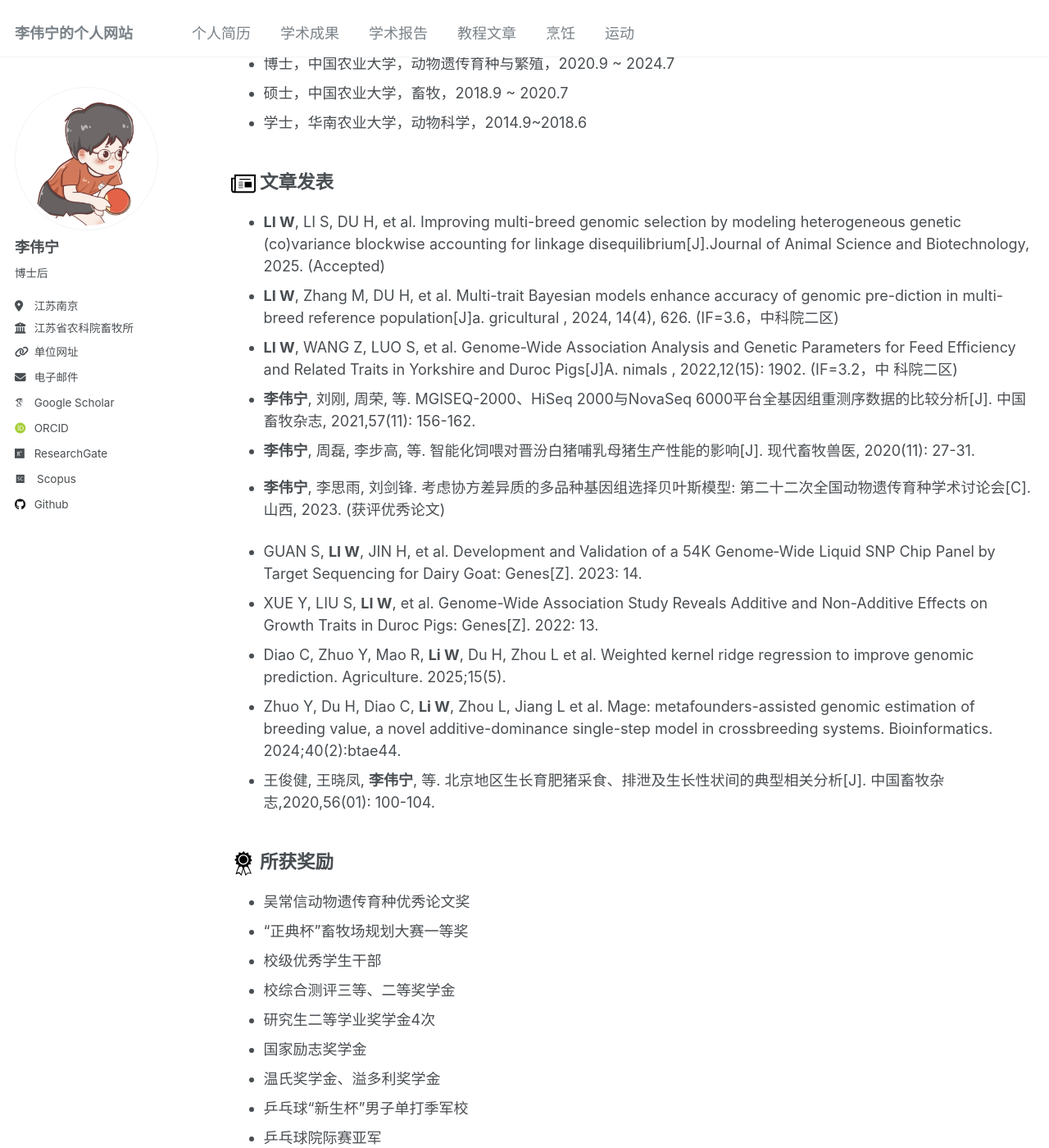
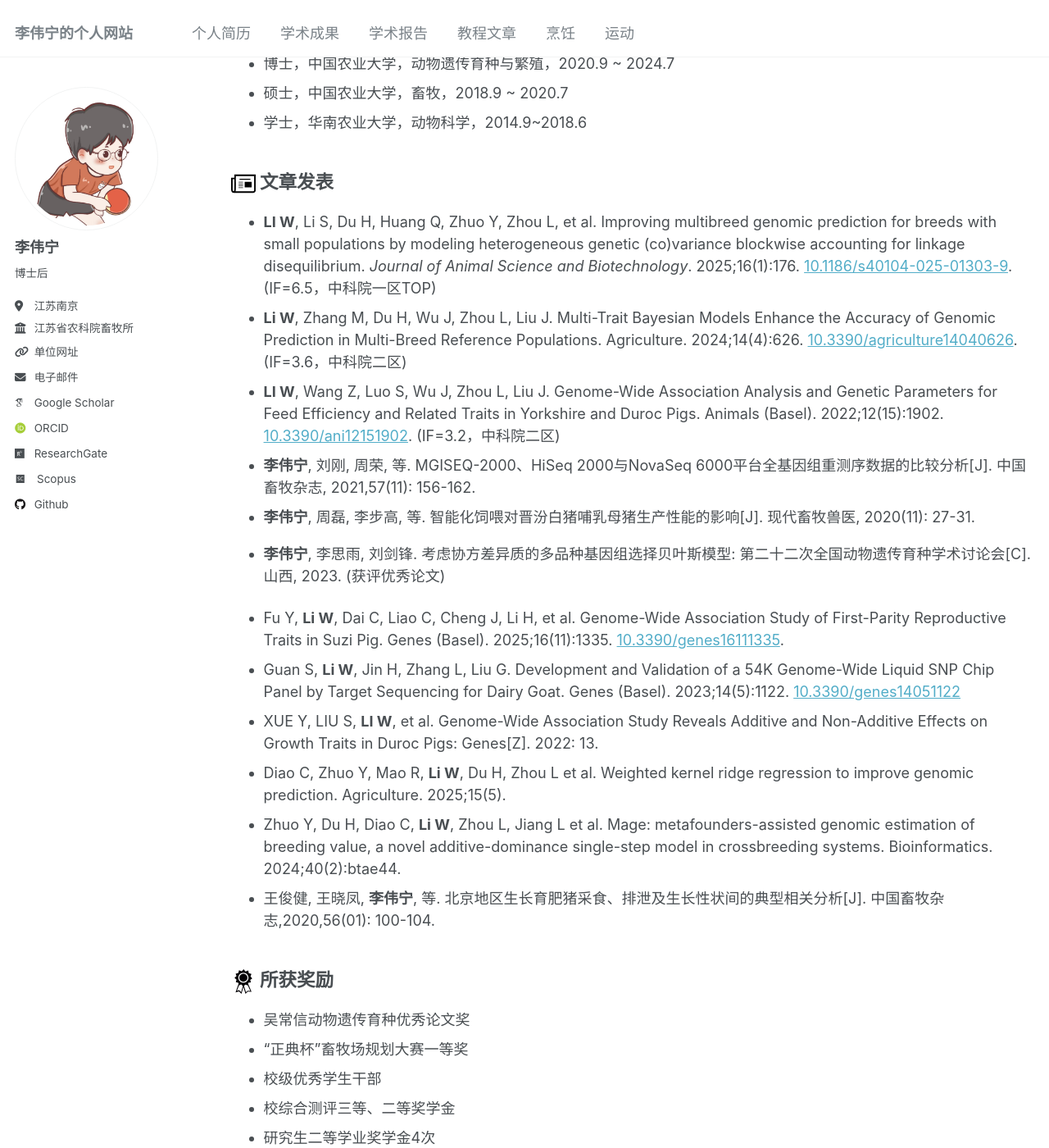
Before and after one commit to LiweiningMG/LiweiningMG.github.io, a Jekyll site: the page built from _pages/cv.md, in a window 1280 px wide and 1400 px high, scrolled down 607 px. Shown: the whole window at 82% size. Built offline with Jekyll 4.4.1, drawn with Linux system fonts in a browser that asks for light colours; some web fonts are replaced.

Commit message:
Update publication list and formatting in cv.md

```diff
--- a/_pages/cv.md
+++ b/_pages/cv.md
@@ -50,15 +50,15 @@ redirect_from:
 
 ## <img src="/images/paper-publications.svg" width="30px"> 文章发表
 
-- **LI W**, LI S, DU H, et al. Improving multi-breed genomic selection by modeling heterogeneous genetic (co)variance blockwise accounting for linkage disequilibrium[J].Journal of Animal Science and Biotechnology, 2025. (Accepted)
-- **LI W**, Zhang M, DU H, et al. Multi-trait Bayesian models enhance accuracy of genomic pre-diction in multi-breed reference population[J]a. gricultural , 2024, 14(4), 626. (IF=3.6，中科院二区)
-- **LI W**, WANG Z, LUO S, et al. Genome-Wide Association Analysis and Genetic Parameters for Feed Efficiency and Related Traits in Yorkshire and Duroc Pigs[J]A. nimals , 2022,12(15): 1902. (IF=3.2，中
-科院二区)
+- **LI W**, Li S, Du H, Huang Q, Zhuo Y, Zhou L, et al. Improving multibreed genomic prediction for breeds with small populations by modeling heterogeneous genetic (co)variance blockwise accounting for linkage disequilibrium. *Journal of Animal Science and Biotechnology*. 2025;16(1):176. [10.1186/s40104-025-01303-9](https://doi.org/10.1186/s40104-025-01303-9). (IF=6.5，中科院一区TOP)
+- **Li W**, Zhang M, Du H, Wu J, Zhou L, Liu J. Multi-Trait Bayesian Models Enhance the Accuracy of Genomic Prediction in Multi-Breed Reference Populations. Agriculture. 2024;14(4):626. [10.3390/agriculture14040626](https://doi.org/10.3390/agriculture14040626). (IF=3.6，中科院二区)
+- **LI W**, Wang Z, Luo S, Wu J, Zhou L, Liu J. Genome-Wide Association Analysis and Genetic Parameters for Feed Efficiency and Related Traits in Yorkshire and Duroc Pigs. Animals (Basel). 2022;12(15):1902. [10.3390/ani12151902](https://www.mdpi.com/2076-2615/12/15/1902). (IF=3.2，中科院二区)
 - **李伟宁**, 刘刚, 周荣, 等. MGISEQ-2000、HiSeq 2000与NovaSeq 6000平台全基因组重测序数据的比较分析[J]. 中国畜牧杂志, 2021,57(11): 156-162.
 - **李伟宁**, 周磊, 李步高, 等. 智能化饲喂对晋汾白猪哺乳母猪生产性能的影响[J]. 现代畜牧兽医, 2020(11): 27-31.
 - **李伟宁**, 李思雨, 刘剑锋. 考虑协方差异质的多品种基因组选择贝叶斯模型: 第二十二次全国动物遗传育种学术讨论会[C]. 山西, 2023. (获评优秀论文)
 
-- GUAN S, **LI W**, JIN H, et al. Development and Validation of a 54K Genome‐Wide Liquid SNP Chip Panel by Target Sequencing for Dairy Goat: Genes[Z]. 2023: 14.
+- Fu Y, **Li W**, Dai C, Liao C, Cheng J, Li H, et al. Genome-Wide Association Study of First-Parity Reproductive Traits in Suzi Pig. Genes (Basel). 2025;16(11):1335. [10.3390/genes16111335](https://doi.org/10.3390/genes16111335).
+- Guan S, **Li W**, Jin H, Zhang L, Liu G. Development and Validation of a 54K Genome-Wide Liquid SNP Chip Panel by Target Sequencing for Dairy Goat. Genes (Basel). 2023;14(5):1122. [10.3390/genes14051122](https://www.mdpi.com/2073-4425/14/5/1122)
 - XUE Y, LIU S, **LI W**, et al. Genome-Wide Association Study Reveals Additive and Non-Additive Effects on Growth Traits in Duroc Pigs: Genes[Z]. 2022: 13.
 - Diao C, Zhuo Y, Mao R, **Li W**, Du H,  Zhou L et al. Weighted kernel ridge regression to improve genomic prediction. Agriculture. 2025;15(5).
 - Zhuo Y, Du H, Diao C, **Li W**, Zhou L,  Jiang L et al. Mage: metafounders-assisted genomic estimation of breeding value, a novel additive-dominance single-step model in crossbreeding systems. Bioinformatics. 2024;40(2):btae44.
```
